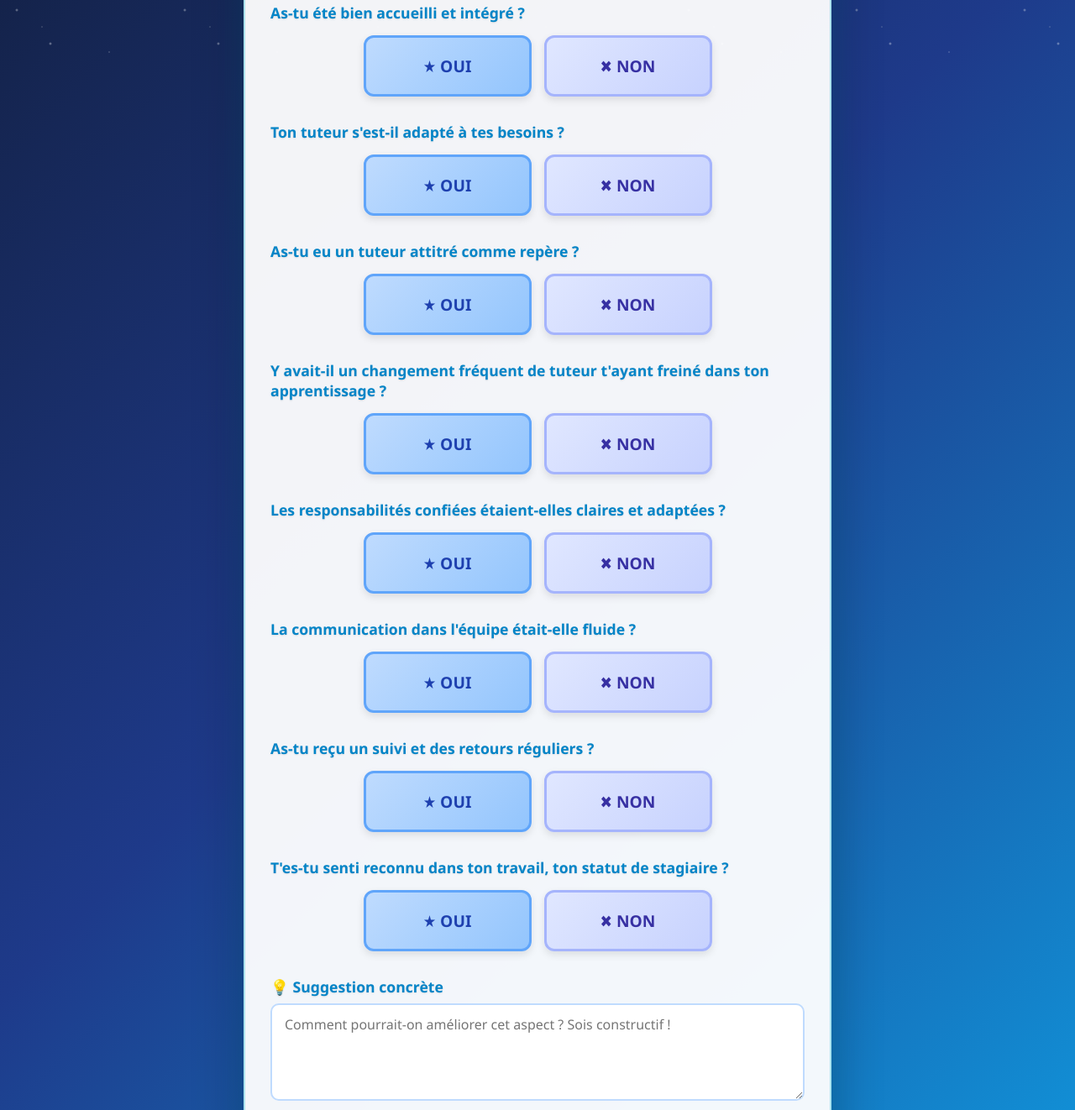
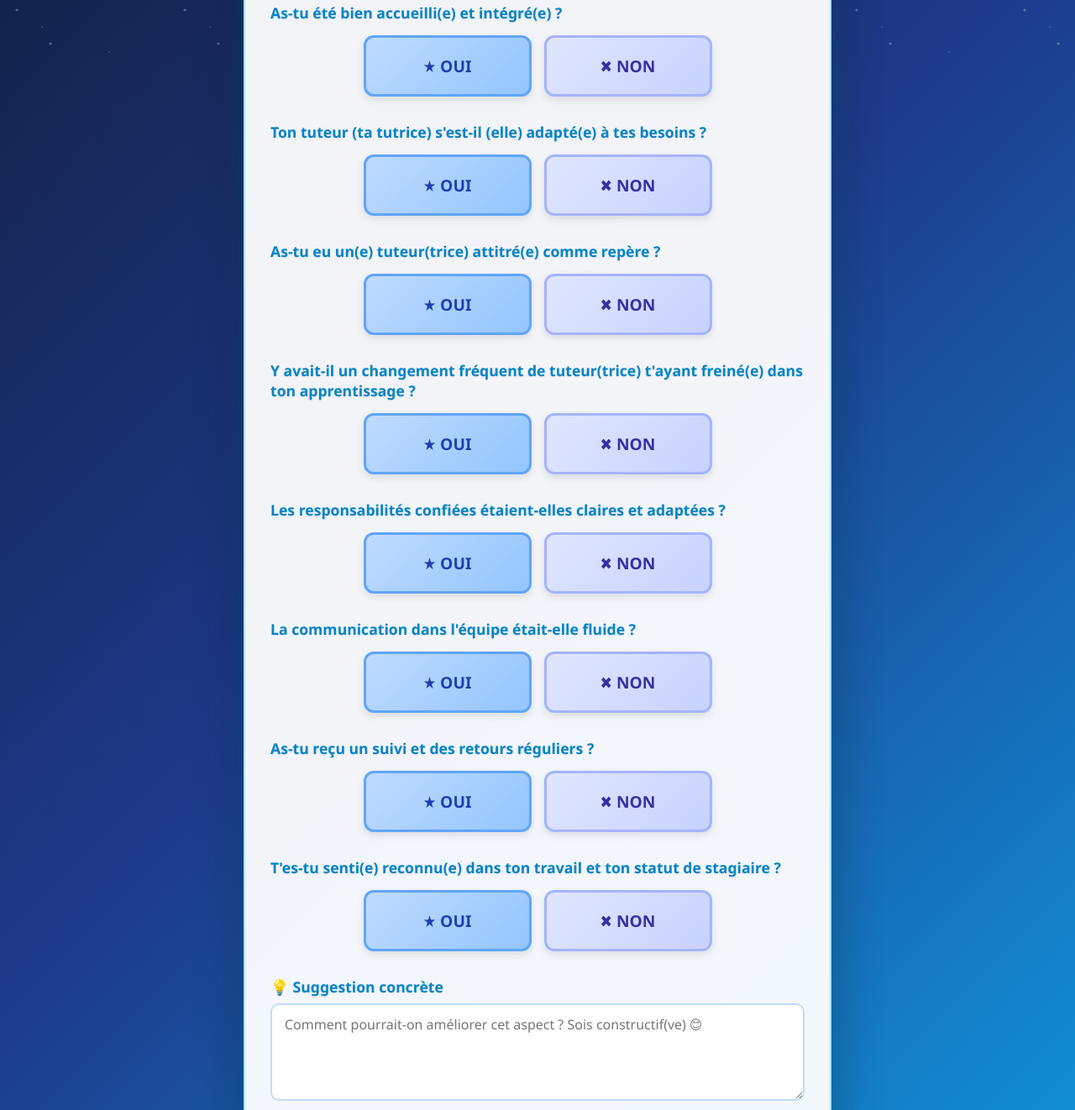
Before and after one commit to priscillasauvan-boop/questionnaire-lieux-de-stages, a website: page public/index.html in a window 1280 px wide. Shown: the part 618-1940 px from the top of the page at 84% size. Drawn offline with Linux system fonts and the light colour scheme.

Commit message:
Update index.html

```diff
--- a/public/index.html
+++ b/public/index.html
@@ -58,7 +58,7 @@
                 </div>
 
                 <div class="question-group">
-                    <label class="question-label">As-tu été bien accueilli et intégré ?</label>
+                    <label class="question-label">As-tu été bien accueilli(e) et intégré(e) ?</label>
                     <div class="button-group">
                         <label class="btn-choice btn-yes">
                             <input type="radio" name="q1" value="Oui" required>
@@ -72,7 +72,7 @@
                 </div>
 
                 <div class="question-group">
-                    <label class="question-label">Ton tuteur s'est-il adapté à tes besoins ?</label>
+                    <label class="question-label">Ton tuteur (ta tutrice) s'est-il (elle) adapté(e) à tes besoins ?</label>
                     <div class="button-group">
                         <label class="btn-choice btn-yes">
                             <input type="radio" name="q2" value="Oui" required>
@@ -86,7 +86,7 @@
                 </div>
 
                 <div class="question-group">
-                    <label class="question-label">As-tu eu un tuteur attitré comme repère ?</label>
+                    <label class="question-label">As-tu eu un(e) tuteur(trice) attitré(e) comme repère ?</label>
                     <div class="button-group">
                         <label class="btn-choice btn-yes">
                             <input type="radio" name="q3" value="Oui" required>
@@ -100,7 +100,7 @@
                 </div>
 
                 <div class="question-group">
-                    <label class="question-label">Y avait-il un changement fréquent de tuteur t'ayant freiné dans ton apprentissage ?</label>
+                    <label class="question-label">Y avait-il un changement fréquent de tuteur(trice) t'ayant freiné(e) dans ton apprentissage ?</label>
                     <div class="button-group">
                         <label class="btn-choice btn-yes">
                             <input type="radio" name="q4" value="Oui" required>
@@ -156,7 +156,7 @@
                 </div>
 
                 <div class="question-group">
-                    <label class="question-label">T'es-tu senti reconnu dans ton travail, ton statut de stagiaire ?</label>
+                    <label class="question-label">T'es-tu senti(e) reconnu(e) dans ton travail et ton statut de stagiaire ?</label>
                     <div class="button-group">
                         <label class="btn-choice btn-yes">
                             <input type="radio" name="q8" value="Oui" required>
@@ -175,8 +175,7 @@
                         id="suggestion"
                         name="suggestion"
                         rows="4"
-                        placeholder="Comment pourrait-on améliorer cet aspect ? Sois constructif !"
-                        required
+                        placeholder="Comment pourrait-on améliorer cet aspect ? Sois constructif(ve) 😊"
                     ></textarea>
                 </div>
 
@@ -187,7 +186,6 @@
                         name="point_positif"
                         rows="4"
                         placeholder="Qu'est-ce qui fonctionne bien ? Qu'est-ce qui t'a plu ?"
-                        required
                     ></textarea>
                 </div>
 
@@ -199,7 +197,7 @@
 
             <div id="successMessage" class="success-message" style="display: none;">
                 <div class="success-content">
-                    <h3>✅ Merci pour ton retour !</h3>
+                    <h3>✅ Merci pour ta participation !</h3>
                     <p>🎉 Ta contribution va aider à améliorer les stages pour tout le monde !</p>
                     <p>💜 Tes réponses sont anonymes et seront regroupées par modalité.</p>
                 </div>
```
